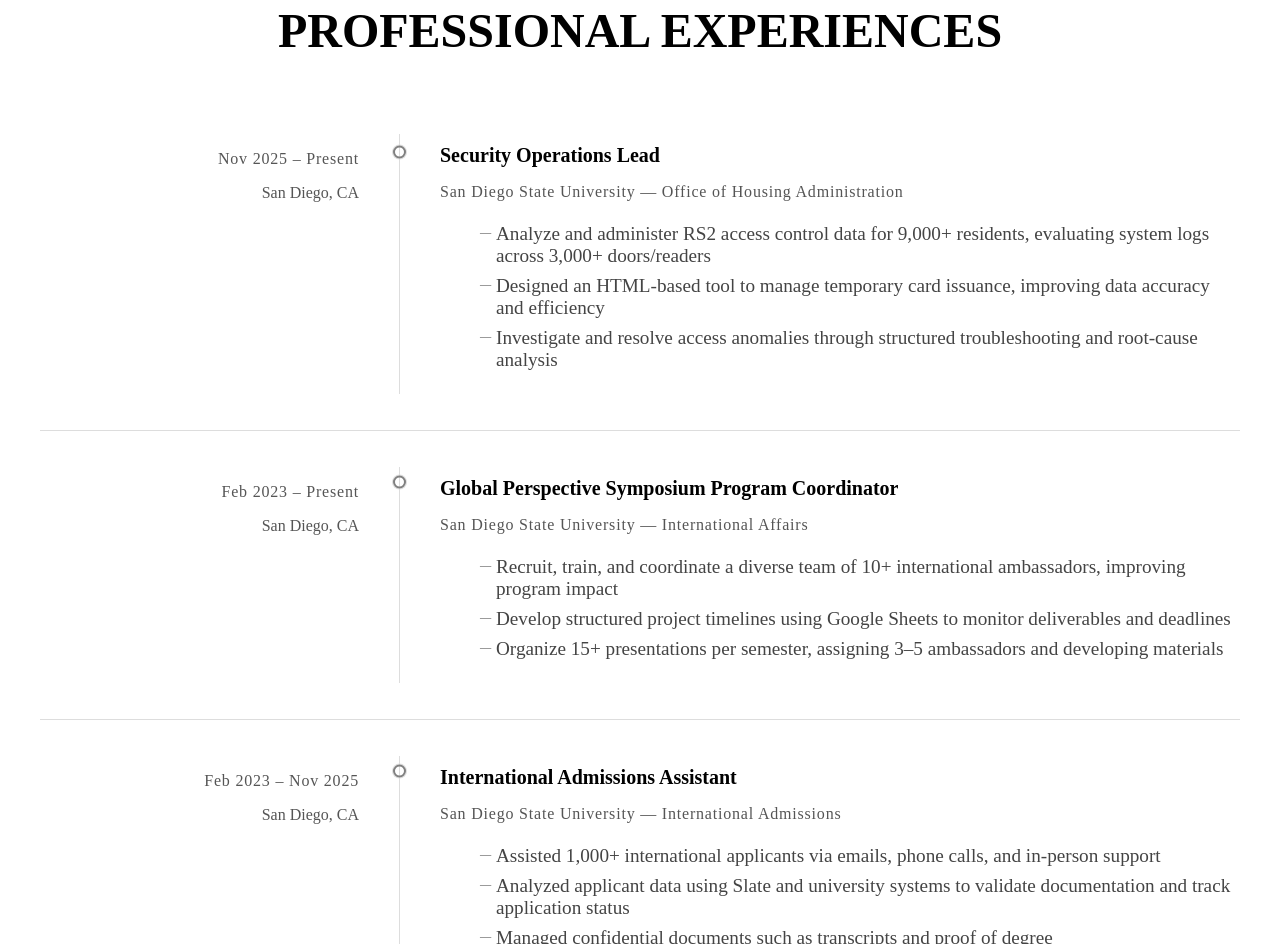
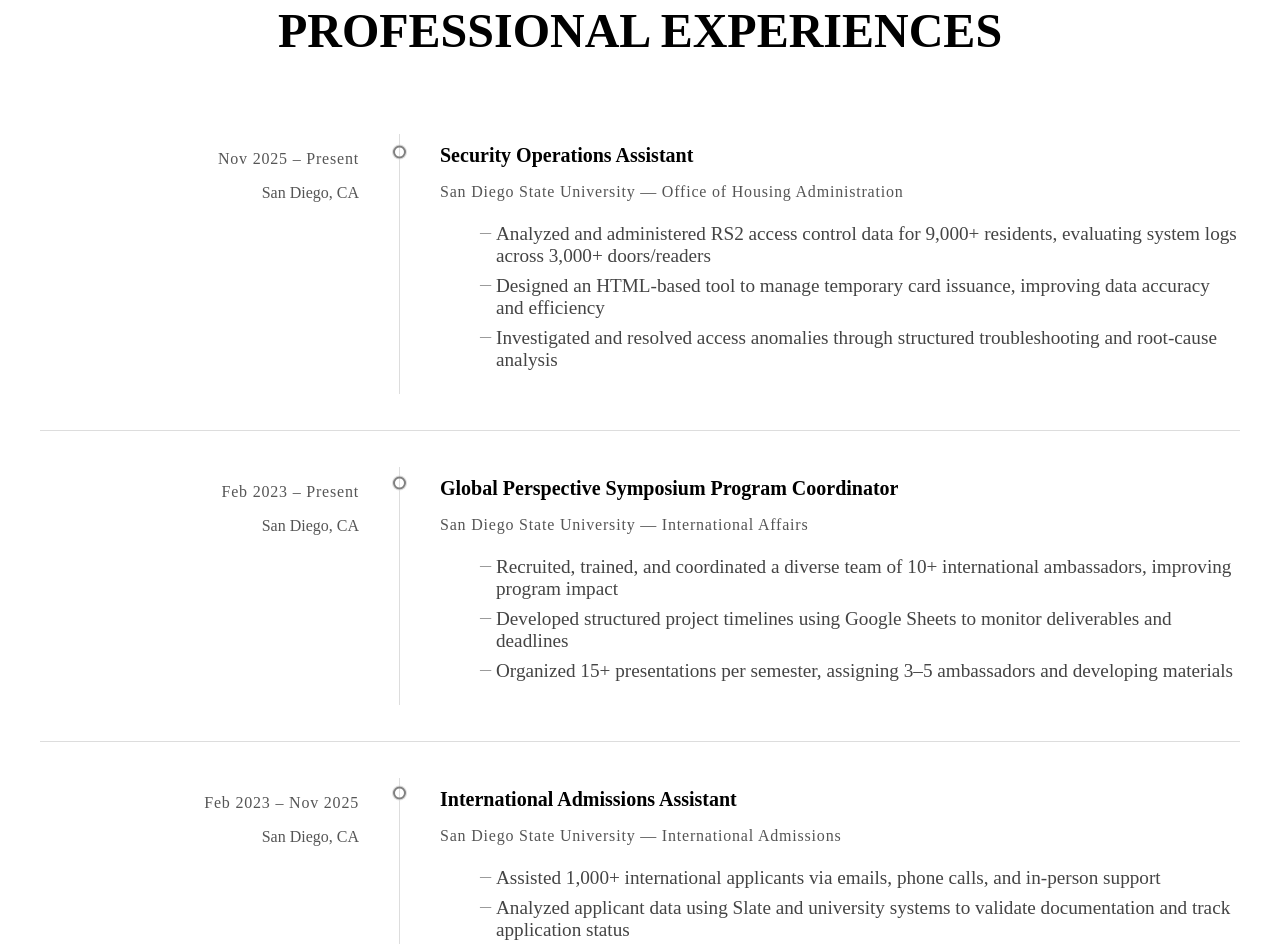
Before and after one commit to MonikaHam/Portfolio, a plain HTML site: page index.html in a window 1280 px wide. Shown: the part 8301-9245 px from the top of the page. Drawn offline with Linux system fonts and the light colour scheme; a web font is replaced by a local one.

Commit message:
Update index.html

```diff
--- a/index.html
+++ b/index.html
@@ -216,12 +216,12 @@
                 </div>
 
                 <div class="timeline-content"> <!-- Role, Organization, and expereinces -->
-                    <h3>Security Operations Lead</h3>
+                    <h3>Security Operations Assistant</h3>
                     <p class="org">San Diego State University — Office of Housing Administration</p>
                     <ul>
-                        <li>Analyze and administer RS2 access control data for 9,000+ residents, evaluating system logs across 3,000+ doors/readers</li>
+                        <li>Analyzed and administered RS2 access control data for 9,000+ residents, evaluating system logs across 3,000+ doors/readers</li>
                         <li>Designed an HTML-based tool to manage temporary card issuance, improving data accuracy and efficiency</li>
-                        <li>Investigate and resolve access anomalies through structured troubleshooting and root-cause analysis</li>
+                        <li>Investigated and resolved access anomalies through structured troubleshooting and root-cause analysis</li>
                     </ul>
                 </div>
             </div>
@@ -237,9 +237,9 @@
                     <h3>Global Perspective Symposium Program Coordinator</h3>
                     <p class="org">San Diego State University — International Affairs</p>
                     <ul>
-                        <li>Recruit, train, and coordinate a diverse team of 10+ international ambassadors, improving program impact</li>
-                        <li>Develop structured project timelines using Google Sheets to monitor deliverables and deadlines</li>
-                        <li>Organize 15+ presentations per semester, assigning 3–5 ambassadors and developing materials</li>
+                        <li>Recruited, trained, and coordinated a diverse team of 10+ international ambassadors, improving program impact</li>
+                        <li>Developed structured project timelines using Google Sheets to monitor deliverables and deadlines</li>
+                        <li>Organized 15+ presentations per semester, assigning 3–5 ambassadors and developing materials</li>
                     </ul>
                 </div>
             </div>
```
